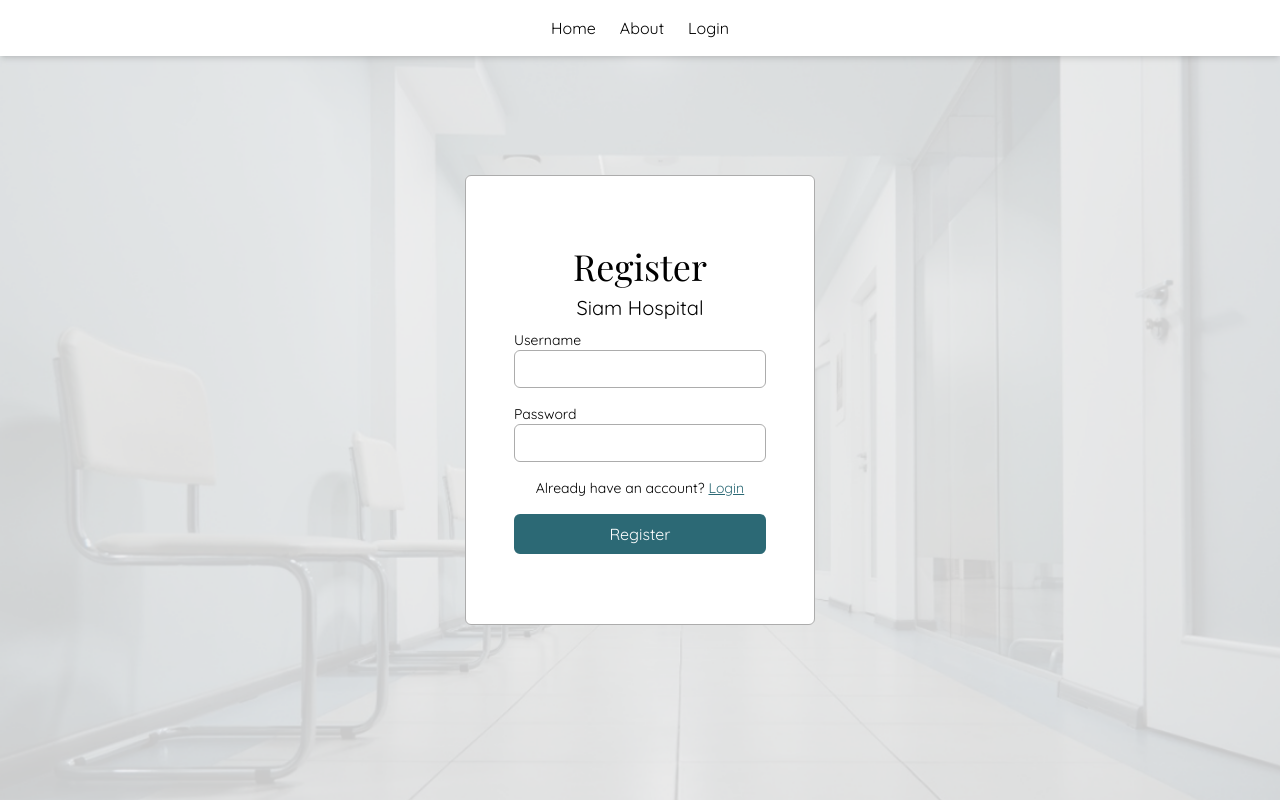
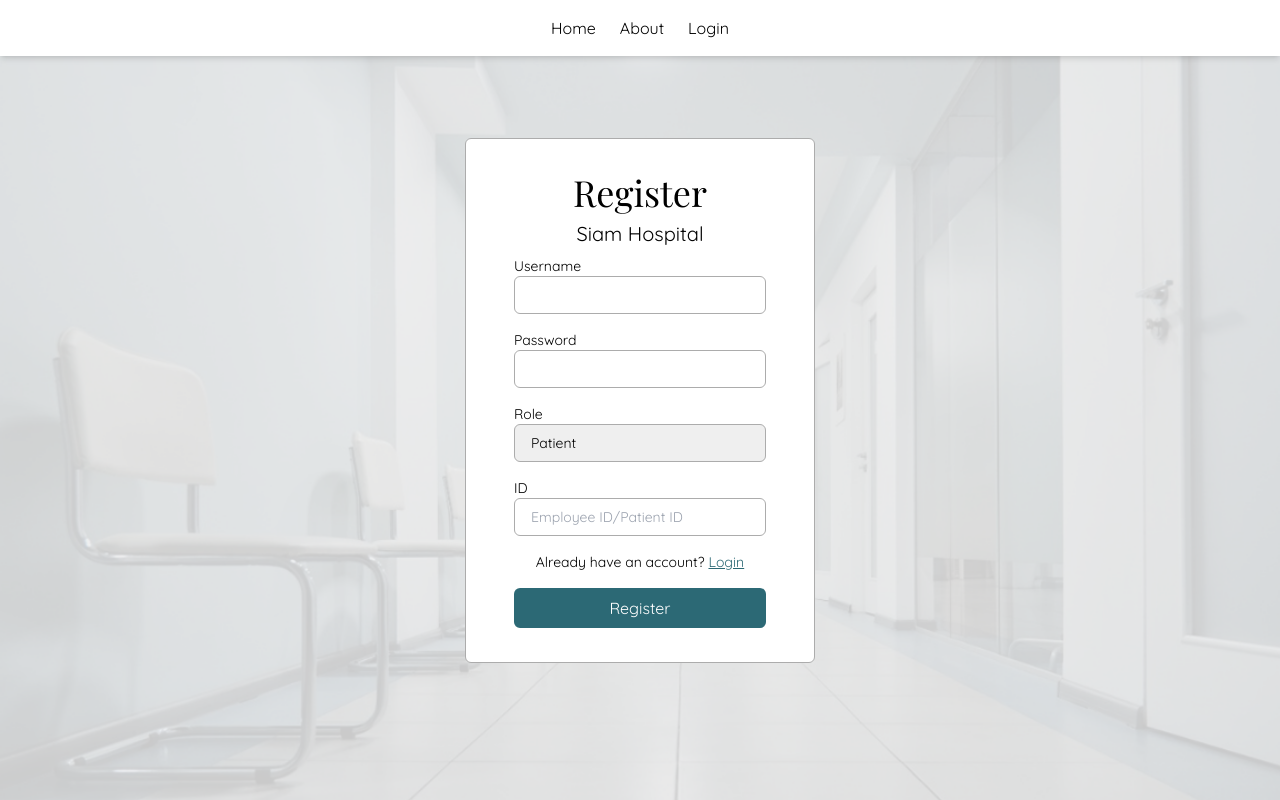
Before and after one commit to NinePTH/Hospital-Management-Frontend, a React (Vite) app: page / in a window 1280 px wide. Both pictures are taken after a click on the element "Register". Built offline with nearby package versions, Linux system fonts and the light colour scheme; no server answers; a web font is replaced by a local one.

Commit message:
Complete: register page

```diff
--- a/src/components/AuthForm.tsx
+++ b/src/components/AuthForm.tsx
@@ -2,7 +2,7 @@ import React, { useState } from "react";
 import AuthToggle from "./AuthToggle";
 
 interface AuthFormProps {
-  onSubmit: (username: string, password: string) => void;
+  onSubmit: (username: string, password: string, role?: string, id?: string) => void;
   isLogin: boolean;
   setIsLoginForm: React.Dispatch<React.SetStateAction<boolean>>;
 }
@@ -14,10 +14,16 @@ const AuthForm: React.FC<AuthFormProps> = ({
 }) => {
   const [username, setUsername] = useState("");
   const [password, setPassword] = useState("");
+  const [role, setRole] = useState("patient"); // Default role
+  const [id, setId] = useState("");
 
   const handleSubmit = (e: React.FormEvent) => {
     e.preventDefault();
-    onSubmit(username, password);
+    if (isLogin) {
+      onSubmit(username, password);
+    } else {
+      onSubmit(username, password, role, id);
+    }
   };
 
   return (
@@ -30,15 +36,43 @@ const AuthForm: React.FC<AuthFormProps> = ({
           onChange={(e) => setUsername(e.target.value)}
           className="text-sm border border-[#ACACAC] rounded-md py-1 px-2 lg:py-2 lg:px-4 mb-4"
         />
-        <label  className="text-sm lg:text-md">Password</label>
+        <label className="text-sm lg:text-md">Password</label>
         <input
           type="password"
           value={password}
           onChange={(e) => setPassword(e.target.value)}
           className="text-sm border border-[#ACACAC] rounded-md py-1 px-2 lg:py-2 lg:px-4 mb-4"
         />
+
+        {/* Only show role and ID fields on registration form */}
+        {!isLogin && (
+          <>
+            <label className="text-sm lg:text-md">Role</label>
+            <select
+              value={role}
+              onChange={(e) => setRole(e.target.value)}
+              className="text-sm border border-[#ACACAC] rounded-md py-1 px-2 lg:py-2 lg:px-4 mb-4 appearance-none cursor-pointer focus:outline-none focus:ring-1 focus:ring-[#2C6975]"
+            >
+              <option value="patient" className="py-2">Patient</option>
+              <option value="HR" className="py-2">HR</option>
+              <option value="medical_personal" className="py-2">Medical Personnel</option>
+            </select>
+
+            <label className="text-sm lg:text-md">ID</label>
+            <input
+              type="text"
+              value={id}
+              onChange={(e) => setId(e.target.value)}
+              className="text-sm border border-[#ACACAC] rounded-md py-1 px-2 lg:py-2 lg:px-4 mb-4"
+              placeholder="Employee ID/Patient ID"
+            />
+          </>
+        )}
+
         <AuthToggle isLoginForm={isLogin} setIsLoginForm={setIsLoginForm} />
-        <button type="submit" className="bg-[#2C6975] text-white py-1 px-1 lg:py-2 ;g:px-2 rounded-md mt-4 active:scale-95 active:bg-[#25444e] transition duration-150">{isLogin ? "Login" : "Register"}</button>
+        <button type="submit" className="bg-[#2C6975] text-white py-1 px-1 lg:py-2 lg:px-2 rounded-md mt-4 active:scale-95 active:bg-[#25444e] transition duration-150">
+          {isLogin ? "Login" : "Register"}
+        </button>
       </div>
     </form>
   );
--- a/src/pages/Auth.tsx
+++ b/src/pages/Auth.tsx
@@ -8,15 +8,17 @@ import Navbar from "../components/Navbar";
 const Auth = () => {
   const [isLoginForm, setIsLoginForm] = useState(true);
   const [message, setMessage] = useState("");
+  const [messageStyle, setMessageStyle] = useState("");
   const navigate = useNavigate();
   const auth = useContext(AuthContext);
 
-  const handleAuth = async (username: string, password: string) => {
+  const handleAuth = async (username: string, password: string, role?: string, id?: string) => {
     try {
       if (isLoginForm) {
         await loginUser(username, password);
         auth?.setAuthenticated(true);
         setMessage("Login successful! Redirecting...");
+        setMessageStyle("text-sm text-green-600 text-center");
         switch (auth?.userRole) {
           case "patient":
             navigate("/patient-profile");
@@ -31,20 +33,22 @@ const Auth = () => {
             break;
         }
       } else {
-        await registerUser(username, password);
+        await registerUser(username, password, role, id);
         setMessage("Registration successful! Please login.");
+        setMessageStyle("text-sm text-green-600 text-center");
         setIsLoginForm(true);
       }
       // eslint-disable-next-line @typescript-eslint/no-explicit-any
     } catch (error: any) {
-      setMessage(error.response?.data?.error || "Wrong Username or Password");
+      setMessage(error.response.data || "Wrong Username or Password");
+      setMessageStyle("text-sm text-red-600 text-center");
     }
   };
 
   return (
     <div className="min-h-screen md:h-dvh flex flex-col items-center justify-center bg-[url(/background.webp)]  bg-cover bg-center bg-no-repeat">
         <Navbar />
-        <div className="flex flex-col items-center justify-center border border-[#ACACAC] rounded-md w-2/3 md:w-2/5 lg:w-1/3 h-3/5 lg:max-w-[350px] lg:max-h-[450px] p-10 md:p-10 lg:p-12 bg-white">
+        <div className="flex flex-col items-center justify-center border border-[#ACACAC] rounded-md w-2/3 md:w-2/5 lg:w-1/3 h-3/5 lg:h-5/6 lg:max-w-[350px] lg:max-h-[525px] p-10 md:p-10 lg:p-12 bg-white">
           <h2 className="text-3xl mb-1 lg:text-4xl lg:mb-2 font-playfair">
             {isLoginForm ? "Login" : "Register"}
           </h2>
@@ -54,7 +58,7 @@ const Auth = () => {
             isLogin={isLoginForm}
             setIsLoginForm={setIsLoginForm}
           />
-          {message && <p className="text-sm md:text-base text-red-600 text-center">{message}</p>}
+          {message && <p className={messageStyle}>{message}</p>}
         </div>
     </div>
   );
--- a/src/services/auth.ts
+++ b/src/services/auth.ts
@@ -10,8 +10,8 @@ interface LoginResponse {
 }
 
 // Register user
-export const registerUser = async (username: string, password: string) => {
-    const response = await api.post<RegisterResponse>("/register", { username, password });
+export const registerUser = async (username: string, password: string, role: string | undefined, id: string | undefined) => {
+    const response = await api.post<RegisterResponse>("/register", { username, password, role, id });
     return response.data;
 };
 
```
